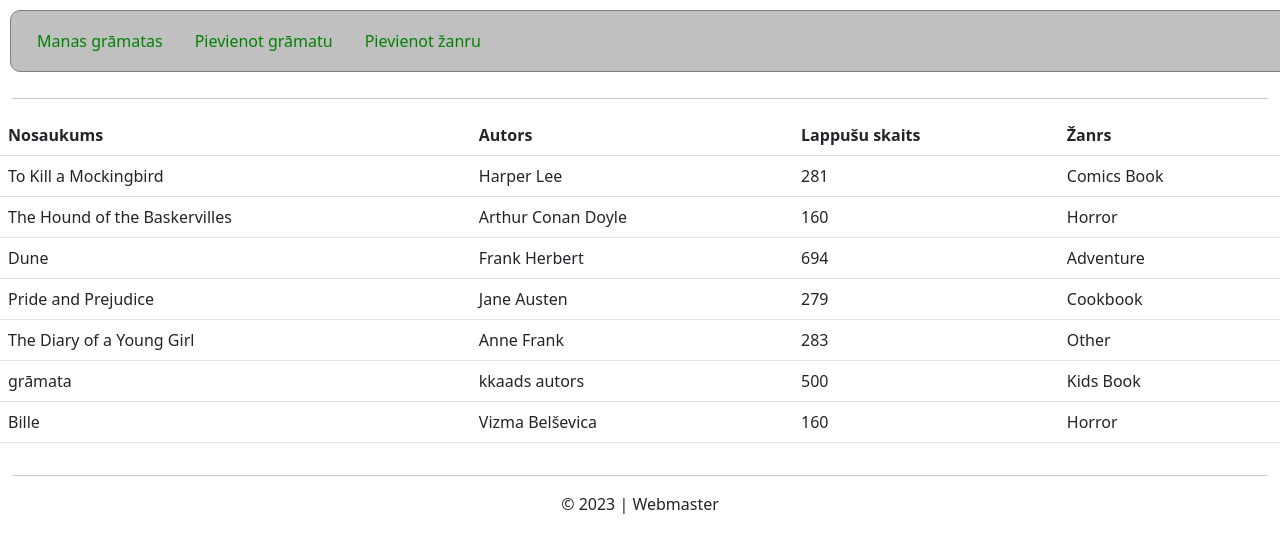
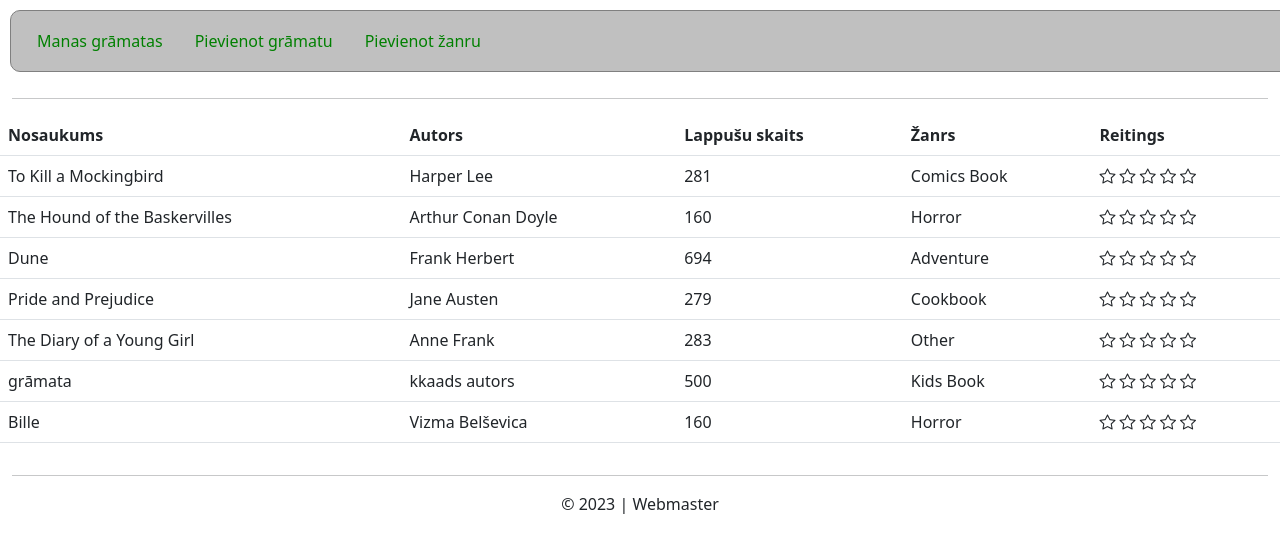
Before and after one commit to raivis-rasnacs/books-project, a Flask app: page / in a window 1280 px wide. Shown: the top 553 px of the page. Run offline with Flask 3, Linux system fonts and the light colour scheme.

Commit message:
Added stars animation.

```diff
--- a/app.py
+++ b/app.py
@@ -39,7 +39,6 @@ def index():
             """
         res = cur.execute(sql)
         books = res.fetchall()
-        pprint(books)
 
         return render_template("books.html", mybooks=books)
 
@@ -78,13 +77,28 @@ def add_book():
             FROM genres;"""
         res = cur.execute(sql)
         genres = res.fetchall()
-        pprint(genres)
+
         return render_template("add_book.html", genres=genres)
 
 @app.route("/pievienot_zanru", methods = ["GET", "POST"])
 def add_genre():
     if request.method == "POST":
-        pass
+        genre_name = request.form.get("genre_name")
+
+        sql = """INSERT INTO Genres
+                    (
+                    genre_id,
+                    name)
+                    VALUES
+                    (?, ?);"""
+        cur.execute(sql,
+                    (str(uuid4()),
+                    genre_name)
+                    )
+        con.commit()
+
+        flash("Žanrs pievienots!")
+        return redirect("/")
     else:
         return render_template("add_genre.html")
 
--- a/static/css/main_styles.css
+++ b/static/css/main_styles.css
@@ -22,3 +22,7 @@ form * {
     margin-bottom: 10px;
     width: 100%;
 }
+
+.yellow {
+    color: yellow;
+}
--- /dev/null
+++ b/static/js/stars_animation.js
@@ -0,0 +1,20 @@
+
+console.log(1);
+function animate_stars(star_element, div) {
+    const stars = div.children;
+    for (let i = 0; i < stars.length; i++) {
+        stars[i].classList.remove("bi-star")
+        stars[i].classList.add("bi-star-fill");
+        if (stars[i] == star_element) {
+            break;
+        }
+    }
+}
+
+function hide_animation(div) {
+    const stars = div.children;
+    for (let i = 0; i < stars.length; i++) {
+        stars[i].classList.remove("bi-star-fill");
+        stars[i].classList.add("bi-star");
+    }
+}
--- a/templates/books.html
+++ b/templates/books.html
@@ -5,6 +5,8 @@ Mans grāmatu plaukts
 {% endblock %}
 
 {% block head_inners %}
+<script defer src="{{ url_for('static', filename='js/stars_animation.js') }}"></script>
+
 {% endblock %}
 
 {% block main_content %}
@@ -14,6 +16,7 @@ Mans grāmatu plaukts
             <th>Autors</th>
             <th>Lappušu skaits</th>
             <th>Žanrs</th>
+            <th>Reitings</th>
         </tr>
         {% if mybooks != None %}
             {% for book in mybooks %}
@@ -22,6 +25,35 @@ Mans grāmatu plaukts
                     <td>{{ book["author"] }}</td>
                     <td>{{ book["pages"] }}</td>
                     <td>{{ book["genre_name"] }}</td>
+                    <td>
+                        <div class="stars">
+                            <i
+                                class="bi bi-star"
+                                onmouseover="animate_stars(this, this.parentElement);"
+                                onmouseleave="hide_animation(this.parentElement);"
+                                "></i>
+                            <i
+                                class="bi bi-star"
+                                onmouseover="animate_stars(this, this.parentElement);"
+                                onmouseleave="hide_animation(this.parentElement);"
+                                "></i>
+                            <i
+                                class="bi bi-star"
+                                onmouseover="animate_stars(this, this.parentElement);"
+                                onmouseleave="hide_animation(this.parentElement);"
+                                "></i>
+                            <i
+                                class="bi bi-star"
+                                onmouseover="animate_stars(this, this.parentElement);"
+                                onmouseleave="hide_animation(this.parentElement);"
+                                "></i>
+                            <i
+                                class="bi bi-star"
+                                onmouseover="animate_stars(this, this.parentElement);"
+                                onmouseleave="hide_animation(this.parentElement);"
+                                "></i>
+                        </div>
+                    </td>
                 </tr>
             {% endfor %}
         {% else %}
--- a/templates/layout.html
+++ b/templates/layout.html
@@ -12,9 +12,36 @@
     <script src="https://cdn.jsdelivr.net/npm/bootstrap@5.2.1/dist/js/bootstrap.bundle.min.js" integrity="sha384-u1OknCvxWvY5kfmNBILK2hRnQC3Pr17a+RTT6rIHI7NnikvbZlHgTPOOmMi466C8" crossorigin="anonymous"></script>
 
     <link rel="stylesheet" href="{{ url_for('static', filename='css/main_styles.css') }}">
+
+    <!-- Bootstrap icons -->
+    <link rel="stylesheet" href="https://cdn.jsdelivr.net/npm/bootstrap-icons@1.11.1/font/bootstrap-icons.css">
+    <style>
+        .flashes li.alert {
+            list-style-type: none;
+            text-align: center;
+        }
+
+        .flashes {
+            padding-left: 0px;
+        }
+    </style>
+
+    {% block head_inners %}
+    {% endblock %}
 </head>
 <body>
     <div class="container-fluid">
+        <div class="messages">
+            {% with messages = get_flashed_messages() %}
+                {% if messages %}
+                <ul class=flashes>
+                    {% for message in messages %}
+                    <li class="alert alert-warning">{{ message }}</li>
+                    {% endfor %}
+                </ul>
+                {% endif %}
+            {% endwith %}
+        </div>
         <!-- navigation row -->
         <div class="row">
             <ul class="nav">
```
Also changed, not shown: db/books.db.
